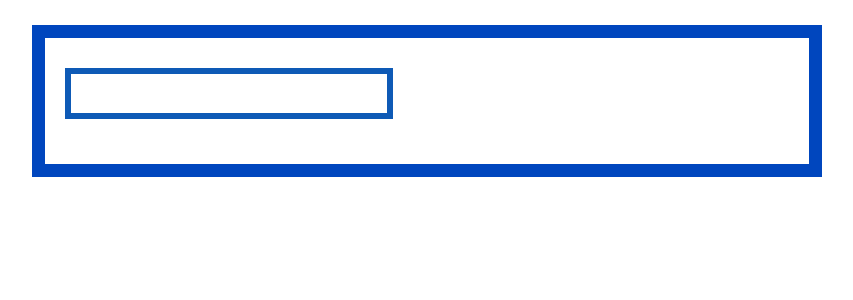
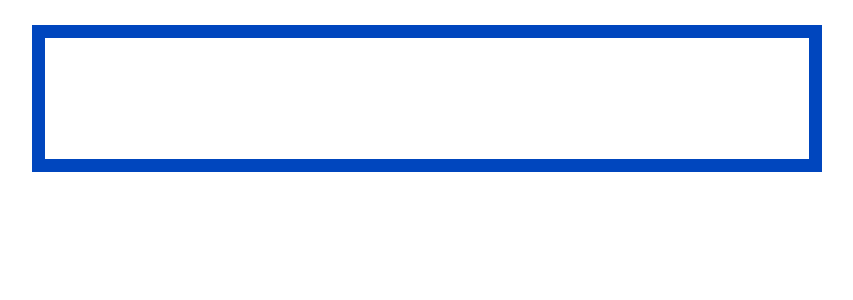
Before and after one commit to mjh1968/dictionary-app, a React (Create React App) app: page / in a window 1280 px wide. Shown: the top 300 px of the page, without its empty margins (213-1066 px from the left). Built offline with nearby package versions, Linux system fonts and the light colour scheme.

Commit message:
update app.css

```diff
--- a/src/App.css
+++ b/src/App.css
@@ -22,20 +22,14 @@
   text-transform: lowercase;
   text-align: left;
 }
-.main{
+.main {
   padding-top: 30px;
 }
 .input {
-
-  height: 51px;
-  padding: 0 47px 0 15px;
-  margin: 0;
-  border: 6px solid #0e5ab6;
-  box-shadow: none;
-  border-radius: 0;
-  font-size: 16px;
-  color: #767676;
-  overflow: hidden;
-  text-overflow: ellipsis;
-  white-space: nowrap;
+  width: 100%;
+  height: 46px;
+  border: none;
+  border-radius: 3px;
+  color: #F2F2F2;
+  font-size: 18px;
 }
```
